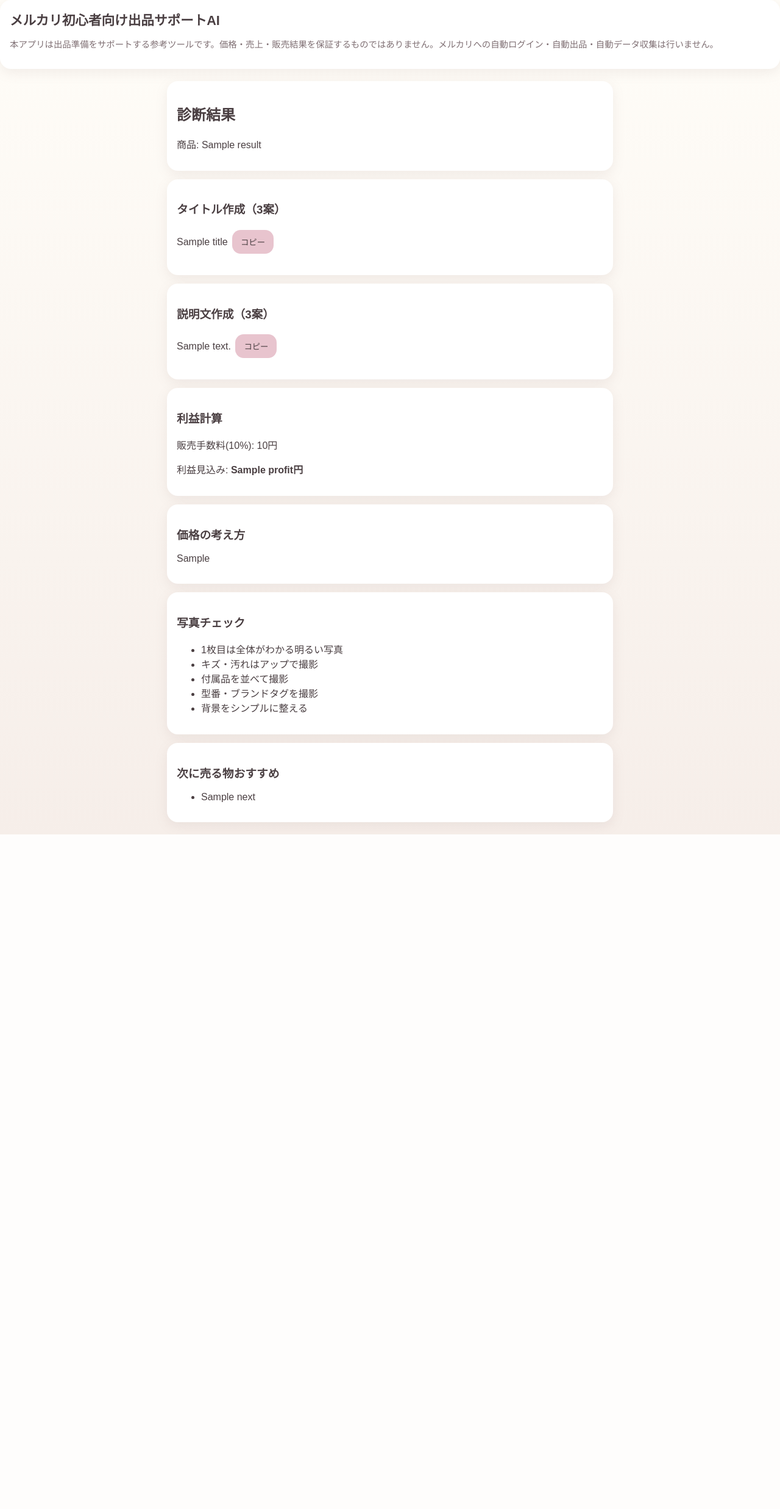
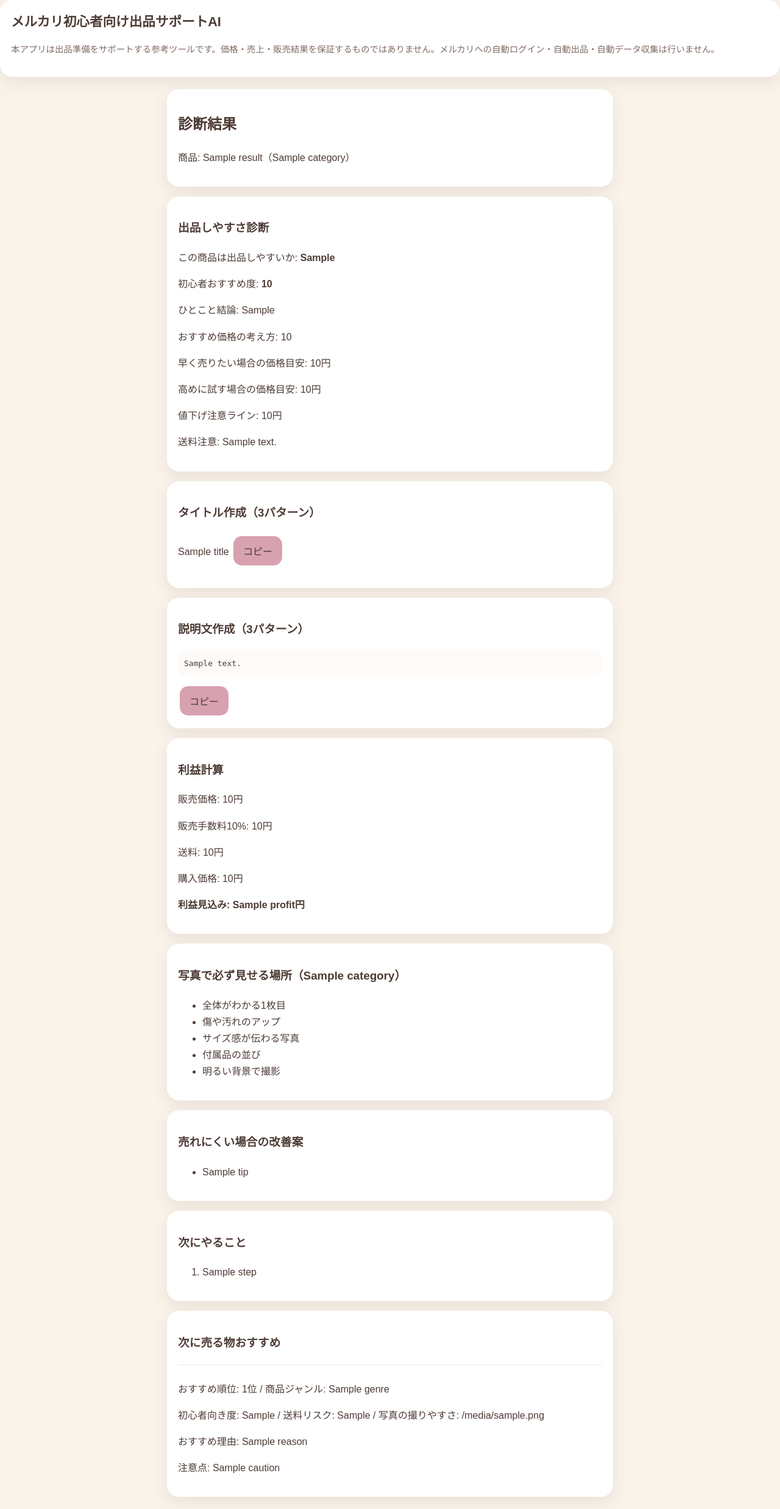
Before and after one commit to paounzmimi-design/mercari_support_app, a Flask app: template templates/result.html in a window 1280 px wide. Shown: the whole page at 61% size. Before the commit the page ends 1368 px from the top, so only its background shows below. Run offline with Flask 3, Linux system fonts and the light colour scheme; the template is opened without the code that fills it: most values are stand-ins (such as "Sample title", 1, 10 or a date in 2020).

Commit message:
Enhance mercari app UX and diagnosis output for beginner sellers

```diff
--- a/app.py
+++ b/app.py
@@ -22,6 +22,17 @@ DISCLAIMER = (
     "価格・売上・販売結果を保証するものではありません。"
     "メルカリへの自動ログイン・自動出品・自動データ収集は行いません。"
 )
+
+CATEGORY_PHOTO_POINTS = {
+    "服": ["正面・背面の全体", "首元・袖口・裾", "タグ（サイズ/素材）", "シミや毛玉のアップ", "実物に近い色味"],
+    "靴": ["左右の全体", "つま先とかかとの減り", "靴底の状態", "中敷きやロゴ", "箱や付属品"],
+    "家電": ["正面の全体", "型番ラベル", "電源オン状態", "傷がある箇所", "付属ケーブルや説明書"],
+    "本": ["表紙と裏表紙", "背表紙の状態", "ページの焼けや書き込み", "付録の有無", "ISBNバーコード"],
+    "ゲーム": ["パッケージ表裏", "ディスク/カセット本体", "動作確認画面", "説明書や特典", "傷のアップ"],
+    "美容品": ["外観の全体", "残量がわかる写真", "成分表示や期限", "キャップやポンプ部分", "外箱や付属品"],
+    "バッグ": ["正面・背面・底面", "持ち手や角のスレ", "内側ポケット", "ファスナーや金具", "ブランドタグ"],
+    "その他": ["全体がわかる1枚目", "傷や汚れのアップ", "サイズ感が伝わる写真", "付属品の並び", "明るい背景で撮影"],
+}
 
 
 def ensure_data_files():
@@ -55,131 +66,125 @@ def is_login_valid():
     return datetime.utcnow() < datetime.fromisoformat(expires_at)
 
 
-def call_gemini(prompt: str):
-    api_key = os.getenv("GEMINI_API_KEY")
-    if not api_key:
-        return None
-    try:
-        import google.generativeai as genai
-
-        genai.configure(api_key=api_key)
-        model = genai.GenerativeModel("gemini-1.5-flash")
-        res = model.generate_content(prompt)
-        return (res.text or "").strip()
-    except Exception:
-        return None
+def condition_tag(condition):
+    c = condition.lower()
+    if "新品" in c or "未使用" in c:
+        return "新品・未使用"
+    if "美品" in c:
+        return "目立った傷や汚れなし"
+    if "使用感" in c or "キズ" in c or "汚れ" in c:
+        return "使用感あり"
+    return condition
 
 
-def fallback_generate(item_name, condition, category, notes):
-    titles = [
-        f"{condition} {item_name} すぐ使える 人気{category}",
-        f"初心者安心 {item_name} {condition} {category}",
-        f"美品感あり {item_name} {category} お得価格",
+def build_titles(item_name, condition, category):
+    clean_condition = condition_tag(condition)
+    return [
+        f"{item_name} {category} {clean_condition} 状態わかりやすくご案内",
+        f"{item_name} {clean_condition} 丁寧梱包で安心してお取引",
+        f"{item_name} {category} {clean_condition} 早め発送 すぐ使える",
     ]
-    descriptions = [
-        f"【商品名】{item_name}\n【状態】{condition}\n【カテゴリ】{category}\n【ポイント】{notes or '丁寧に保管しています。'}",
-        f"ご覧いただきありがとうございます。{item_name}の出品です。状態は{condition}です。{notes or '即購入OKです。'}",
-        f"{item_name}（{category}）です。{condition}のため、写真でご確認ください。{notes or '気になる点はコメントください。'}",
-    ]
-    return titles, descriptions
 
 
-def generate_listing_content(item_name, condition, category, notes):
-    prompt = f"""
-あなたはメルカリ出品サポートアシスタントです。
-以下の商品情報をもとに、初心者向けに日本語で回答してください。
-- 商品名: {item_name}
-- 状態: {condition}
-- カテゴリ: {category}
-- 補足: {notes}
+def build_descriptions(item_name, condition, category, notes):
+    notes_text = notes if notes else "自宅保管のため、細かな点は写真でご確認ください。"
+    shared = (
+        f"【商品名】{item_name}\n"
+        f"【カテゴリ】{category}\n"
+        f"【状態】{condition}\n"
+        f"【使用感】{notes_text}\n"
+        f"【傷・汚れ】目立つ点がある場合は写真と説明に記載します。\n"
+        f"【付属品】写真に写っているものがすべてです。\n"
+        f"【発送】匿名配送を予定、1〜2日で発送します。\n"
+        "【ひとこと】気持ちのよいお取引を心がけています。\n"
+        "※中古品のため、完璧を求める方はご購入前にご確認ください。"
+    )
+    short = (
+        f"{item_name}の出品です。状態は{condition}です。\n"
+        f"{notes_text}\n"
+        "写真で状態をご確認のうえ、ご検討ください。\n"
+        "匿名配送で1〜2日以内に発送予定です。"
+    )
+    safe = (
+        f"ご覧いただきありがとうございます。{item_name}（{category}）です。\n"
+        f"状態は{condition}で、{notes_text}\n"
+        "気になる箇所はできるだけ写真でわかるようにしています。\n"
+        "中古品にご理解のある方のみお願いいたします。ご不明点はお気軽にコメントください。"
+    )
+    return [shared, short, safe]
 
-出力形式:
-タイトル案:
-1. ...
-2. ...
-3. ...
 
-説明文案:
-1. ...
-2. ...
-3. ...
+def analyze_result(item_name, condition, category, notes, expected_price, shipping_cost, purchase_price, fee, profit):
+    easy = "出品しやすい" if category in ["服", "本", "美容品", "バッグ"] else "やや準備が必要"
+    beginner = "★★★★★" if easy == "出品しやすい" else "★★★☆☆"
+    quick_price = max(expected_price - 500, 300)
+    high_price = expected_price + 700
+    caution_line = max(expected_price - 1200, 300)
 
-価格の考え方:
-- ...
+    if shipping_cost > 800:
+        shipping_note = "送料が高めなので、配送方法の見直しで利益改善が期待できます。"
+    else:
+        shipping_note = "送料は許容範囲です。梱包サイズを抑えるとさらに安心です。"
 
-次に売る物おすすめ:
-- ...
-- ...
-- ...
-"""
-    text = call_gemini(prompt)
-    if not text:
-        titles, descriptions = fallback_generate(item_name, condition, category, notes)
-        return {
-            "titles": titles,
-            "descriptions": descriptions,
-            "pricing_advice": "相場検索で同一商品・同状態の価格を確認し、送料と手数料(10%)を差し引いて利益が出る価格に設定しましょう。",
-            "next_items": ["未使用コスメ", "ブランド小物", "季節家電"],
-        }
-
-    lines = [line.strip() for line in text.splitlines() if line.strip()]
-    titles, descriptions, next_items = [], [], []
-    pricing = []
-    section = None
-    for line in lines:
-        if "タイトル案" in line:
-            section = "titles"
-            continue
-        if "説明文案" in line:
-            section = "descriptions"
-            continue
-        if "価格の考え方" in line:
-            section = "pricing"
-            continue
-        if "次に売る物おすすめ" in line:
-            section = "next"
-            continue
-
-        content = line.split(".", 1)[-1].lstrip("-・ ")
-        if section == "titles" and len(titles) < 3:
-            titles.append(content)
-        elif section == "descriptions" and len(descriptions) < 3:
-            descriptions.append(content)
-        elif section == "pricing":
-            pricing.append(content)
-        elif section == "next" and len(next_items) < 3:
-            next_items.append(content)
-
-    if len(titles) < 3 or len(descriptions) < 3:
-        ft, fd = fallback_generate(item_name, condition, category, notes)
-        titles = (titles + ft)[:3]
-        descriptions = (descriptions + fd)[:3]
+    if profit < 0:
+        conclusion = "この価格だと赤字のため、価格調整または送料見直しがおすすめです。"
+    elif profit < 500:
+        conclusion = "出品は可能ですが利益が薄めです。価格か送料を少し調整しましょう。"
+    else:
+        conclusion = "初心者でも進めやすい条件です。このまま出品準備を進められます。"
 
     return {
-        "titles": titles[:3],
-        "descriptions": descriptions[:3],
-        "pricing_advice": "\n".join(pricing) if pricing else "相場と送料・手数料を確認して価格を決めましょう。",
-        "next_items": next_items[:3] if next_items else ["未使用コスメ", "ブランド小物", "季節家電"],
+        "listing_ease": easy,
+        "beginner_score": beginner,
+        "one_line": conclusion,
+        "price_thinking": "同じ商品の最近の売却価格を3件ほど確認し、手数料10%と送料を引いて利益が残る価格を基準にします。",
+        "quick_sell_price": quick_price,
+        "high_trial_price": high_price,
+        "discount_caution": caution_line,
+        "shipping_note": shipping_note,
+        "photo_must": CATEGORY_PHOTO_POINTS.get(category, CATEGORY_PHOTO_POINTS["その他"]),
+        "improve_if_slow": ["タイトル冒頭に商品名と型番を入れる", "1枚目を明るい全体写真に差し替える", "説明文に傷の場所を具体的に追記する"],
+        "next_actions": ["タイトル案から1つ選んでコピー", "説明文案に実物情報を追記", "価格を最終調整して出品"],
     }
 
 
-def save_history(entry):
-    history = load_json(HISTORY_FILE, {"history": []})
-    history["history"].append(entry)
-    save_json(HISTORY_FILE, history)
+def build_next_recommendations(category):
+    mapping = {
+        "服": ["服", "バッグ", "美容品"],
+        "靴": ["靴", "バッグ", "服"],
+        "家電": ["本", "ゲーム", "家電"],
+        "本": ["本", "美容品", "服"],
+        "ゲーム": ["ゲーム", "本", "美容品"],
+        "美容品": ["美容品", "服", "バッグ"],
+        "バッグ": ["バッグ", "服", "美容品"],
+    }
+    order = mapping.get(category, ["本", "服", "美容品"])
+    rows = []
+    for idx, g in enumerate(order, start=1):
+        rows.append(
+            {
+                "rank": idx,
+                "genre": g,
+                "beginner_fit": "高" if idx == 1 else "中",
+                "shipping_risk": "低" if g in ["本", "美容品", "服"] else "中",
+                "photo_ease": "撮りやすい" if g in ["本", "美容品"] else "普通",
+                "reason": f"{g}は状態説明の型が作りやすく、初心者でも出品手順を覚えやすいです。",
+                "caution": "サイズ・残量・傷の3点を必ず記載しましょう。",
+            }
+        )
+    return rows
 
 
+# routes below
 @app.context_processor
 def inject_global():
     return {"disclaimer": DISCLAIMER, "current_user": current_user(), "login_valid": is_login_valid()}
-
 
 @app.route("/")
 def index():
     if not is_login_valid():
         return redirect(url_for("login"))
     return render_template("top.html")
-
 
 @app.route("/login", methods=["GET", "POST"])
 def login():
@@ -189,12 +194,10 @@ def login():
         if not username:
             flash("ユーザー名を入力してください。")
             return render_template("login.html")
-
         users = load_json(USERS_FILE, {"users": []})
         if username not in users["users"]:
             users["users"].append(username)
             save_json(USERS_FILE, users)
-
         expires = datetime.utcnow() + timedelta(hours=24)
         session["username"] = username
         session["expires_at"] = expires.isoformat()
@@ -202,13 +205,11 @@ def login():
         return redirect(url_for("index"))
     return render_template("login.html")
 
-
 @app.route("/logout")
 def logout():
     session.clear()
     flash("ログアウトしました。")
     return redirect(url_for("login"))
-
 
 @app.route("/diagnose", methods=["GET", "POST"])
 def diagnose():
@@ -217,39 +218,30 @@ def diagnose():
     if request.method == "POST":
         item_name = request.form.get("item_name", "").strip()
         condition = request.form.get("condition", "").strip()
-        category = request.form.get("category", "").strip()
+        category = request.form.get("category", "").strip() or "その他"
         notes = request.form.get("notes", "").strip()
         purchase_price = int(request.form.get("purchase_price") or 0)
         expected_price = int(request.form.get("expected_price") or 0)
         shipping_cost = int(request.form.get("shipping_cost") or 0)
-
-        generated = generate_listing_content(item_name, condition, category, notes)
         fee = int(expected_price * 0.1)
         profit = expected_price - purchase_price - shipping_cost - fee
 
+        titles = build_titles(item_name, condition, category)
+        descriptions = build_descriptions(item_name, condition, category, notes)
+        analysis = analyze_result(item_name, condition, category, notes, expected_price, shipping_cost, purchase_price, fee, profit)
+        next_recommendations = build_next_recommendations(category)
+
         result = {
-            "id": str(uuid.uuid4()),
-            "user": current_user(),
-            "created_at": datetime.utcnow().isoformat(),
-            "item_name": item_name,
-            "condition": condition,
-            "category": category,
-            "notes": notes,
-            "titles": generated["titles"],
-            "descriptions": generated["descriptions"],
-            "pricing_advice": generated["pricing_advice"],
-            "next_items": generated["next_items"],
-            "purchase_price": purchase_price,
-            "expected_price": expected_price,
-            "shipping_cost": shipping_cost,
-            "fee": fee,
-            "profit": profit,
+            "id": str(uuid.uuid4()), "user": current_user(), "created_at": datetime.utcnow().isoformat(),
+            "item_name": item_name, "condition": condition, "category": category, "notes": notes,
+            "titles": titles, "descriptions": descriptions, "purchase_price": purchase_price,
+            "expected_price": expected_price, "shipping_cost": shipping_cost, "fee": fee, "profit": profit,
+            "analysis": analysis, "next_recommendations": next_recommendations,
         }
         save_history(result)
         session["latest_result"] = result
         return redirect(url_for("result"))
     return render_template("diagnose.html")
-
 
 @app.route("/result")
 def result():
@@ -261,7 +253,6 @@ def result():
         return redirect(url_for("diagnose"))
     return render_template("result.html", result=data)
 
-
 @app.route("/history")
 def history():
     if not is_login_valid():
@@ -270,18 +261,10 @@ def history():
     user_data = [h for h in reversed(data["history"]) if h.get("user") == current_user()]
     return render_template("history.html", records=user_data)
 
-
 @app.route("/api/photo_checklist")
 def photo_checklist():
-    checklist = [
-        "1枚目は全体がわかる明るい写真",
-        "キズ・汚れはアップで撮影",
-        "付属品を並べて撮影",
-        "型番・ブランドタグを撮影",
-        "背景をシンプルに整える",
-    ]
-    return jsonify(checklist)
-
+    category = request.args.get("category", "その他")
+    return jsonify(CATEGORY_PHOTO_POINTS.get(category, CATEGORY_PHOTO_POINTS["その他"]))
 
 if __name__ == "__main__":
     ensure_data_files()
--- a/static/css/style.css
+++ b/static/css/style.css
@@ -1,12 +1,21 @@
-:root { --bg:#fffdf8; --card:#fff; --accent:#d7a4b1; --sub:#7f6f73; }
+:root { --bg:#f9f3ea; --card:#ffffff; --accent:#d8a1b0; --accent-dark:#bf8193; --text:#4d3b35; --sub:#7f6b63; }
 * { box-sizing:border-box; }
-body { margin:0; font-family:"Hiragino Kaku Gothic ProN", sans-serif; background:linear-gradient(#fffdf8,#f6eee9); color:#4a3f42; }
+body { margin:0; font-family:"Hiragino Kaku Gothic ProN", sans-serif; background:var(--bg); color:var(--text); line-height:1.7; }
 .container { max-width:760px; margin:20px auto; padding:0 14px; }
-.card { background:var(--card); border-radius:18px; padding:16px; margin-bottom:14px; box-shadow:0 6px 20px rgba(145,120,126,.12); }
+.card { background:var(--card); border-radius:20px; padding:18px; margin-bottom:16px; box-shadow:0 8px 24px rgba(130,96,87,.12); }
 .header h1 { margin:0 0 8px; font-size:1.35rem; }
-nav a,.button,button { background:#e8c4ce; color:#4a3f42; border:none; border-radius:14px; padding:10px 14px; text-decoration:none; margin:3px; display:inline-block; }
-.form label { display:block; margin:10px 0; }
-.form input,.form textarea { width:100%; padding:10px; border-radius:12px; border:1px solid #e6d7d2; }
+nav a,.button,button { background:var(--accent); color:var(--text); border:none; border-radius:14px; padding:12px 16px; text-decoration:none; margin:3px; display:inline-block; font-size:1rem; }
+button:hover,.button:hover,nav a:hover { background:var(--accent-dark); color:#fff; }
+.button.large { width:100%; text-align:center; font-weight:700; }
+.form label { display:block; margin:12px 0; }
+.form input,.form textarea { width:100%; padding:12px; border-radius:12px; border:1px solid #e6d7d2; background:#fffefc; }
 .muted { color:var(--sub); font-size:.9rem; }
 .history-item { border-top:1px solid #f0e7e2; padding-top:10px; margin-top:10px; }
-@media (max-width:600px){ .header h1{font-size:1.1rem;} }
+.feature-grid.one-col { display:grid; grid-template-columns:1fr; gap:10px; }
+.mini-card { background:#fff8fb; border:1px solid #f0d8df; border-radius:14px; padding:10px 12px; }
+pre { white-space:pre-wrap; background:#fdfaf8; padding:10px; border-radius:12px; }
+.copy-feedback { color:#8b5f6c; font-size:.9rem; margin-left:8px; }
+.warn { color:#9d1f35; font-weight:700; }
+.caution { color:#8b5a23; font-weight:700; }
+.strong { font-weight:700; }
+@media (max-width:600px){ .header h1{font-size:1.1rem;} .container{padding:0 10px;} }
--- a/static/js/app.js
+++ b/static/js/app.js
@@ -2,14 +2,18 @@ document.addEventListener("DOMContentLoaded", async () => {
   document.querySelectorAll(".copy-btn").forEach((btn) => {
     btn.addEventListener("click", async () => {
       await navigator.clipboard.writeText(btn.dataset.copy || "");
-      btn.textContent = "コピー済み";
-      setTimeout(() => (btn.textContent = "コピー"), 1200);
+      const feedback = btn.parentElement.querySelector(".copy-feedback") || btn.nextElementSibling;
+      if (feedback) {
+        feedback.textContent = "コピーしました";
+        setTimeout(() => (feedback.textContent = ""), 2000);
+      }
     });
   });
 
   const list = document.getElementById("photo-checklist");
   if (list) {
-    const res = await fetch("/api/photo_checklist");
+    const category = list.dataset.category || "その他";
+    const res = await fetch(`/api/photo_checklist?category=${encodeURIComponent(category)}`);
     const data = await res.json();
     data.forEach((item) => {
       const li = document.createElement("li");
--- a/templates/result.html
+++ b/templates/result.html
@@ -1,10 +1,44 @@
 {% extends 'base.html' %}
 {% block content %}
-<section class="card"><h2>診断結果</h2><p>商品: {{ result.item_name }}</p></section>
-<section class="card"><h3>タイトル作成（3案）</h3>{% for t in result.titles %}<p>{{ t }} <button class="copy-btn" data-copy="{{ t }}">コピー</button></p>{% endfor %}</section>
-<section class="card"><h3>説明文作成（3案）</h3>{% for d in result.descriptions %}<p>{{ d }} <button class="copy-btn" data-copy="{{ d }}">コピー</button></p>{% endfor %}</section>
-<section class="card"><h3>利益計算</h3><p>販売手数料(10%): {{ result.fee }}円</p><p>利益見込み: <strong>{{ result.profit }}円</strong></p></section>
-<section class="card"><h3>価格の考え方</h3><p>{{ result.pricing_advice }}</p></section>
-<section class="card"><h3>写真チェック</h3><ul id="photo-checklist"></ul></section>
-<section class="card"><h3>次に売る物おすすめ</h3><ul>{% for n in result.next_items %}<li>{{ n }}</li>{% endfor %}</ul></section>
+<section class="card"><h2>診断結果</h2><p>商品: {{ result.item_name }}（{{ result.category }}）</p></section>
+
+<section class="card">
+  <h3>出品しやすさ診断</h3>
+  <p>この商品は出品しやすいか: <strong>{{ result.analysis.listing_ease }}</strong></p>
+  <p>初心者おすすめ度: <strong>{{ result.analysis.beginner_score }}</strong></p>
+  <p>ひとこと結論: {{ result.analysis.one_line }}</p>
+  <p>おすすめ価格の考え方: {{ result.analysis.price_thinking }}</p>
+  <p>早く売りたい場合の価格目安: {{ result.analysis.quick_sell_price }}円</p>
+  <p>高めに試す場合の価格目安: {{ result.analysis.high_trial_price }}円</p>
+  <p>値下げ注意ライン: {{ result.analysis.discount_caution }}円</p>
+  <p>送料注意: {{ result.analysis.shipping_note }}</p>
+</section>
+
+<section class="card"><h3>タイトル作成（3パターン）</h3>{% for t in result.titles %}<p>{{ t }} <button class="copy-btn" data-copy="{{ t }}">コピー</button><span class="copy-feedback"></span></p>{% endfor %}</section>
+<section class="card"><h3>説明文作成（3パターン）</h3>{% for d in result.descriptions %}<div class="text-block"><pre>{{ d }}</pre><button class="copy-btn" data-copy="{{ d }}">コピー</button><span class="copy-feedback"></span></div>{% endfor %}</section>
+
+<section class="card">
+  <h3>利益計算</h3>
+  <div class="profit-grid">
+    <p>販売価格: {{ result.expected_price }}円</p><p>販売手数料10%: {{ result.fee }}円</p>
+    <p>送料: {{ result.shipping_cost }}円</p><p>購入価格: {{ result.purchase_price }}円</p>
+    <p class="strong">利益見込み: {{ result.profit }}円</p>
+  </div>
+  {% if result.profit < 0 %}<p class="warn">⚠ 赤字です。価格見直しが必要です。</p>
+  {% elif result.profit < 500 %}<p class="caution">利益が少ないため、送料・価格を再確認しましょう。</p>{% endif %}
+</section>
+
+<section class="card"><h3>写真で必ず見せる場所（{{ result.category }}）</h3><ul id="photo-checklist" data-category="{{ result.category }}"></ul></section>
+<section class="card"><h3>売れにくい場合の改善案</h3><ul>{% for tip in result.analysis.improve_if_slow %}<li>{{ tip }}</li>{% endfor %}</ul></section>
+<section class="card"><h3>次にやること</h3><ol>{% for step in result.analysis.next_actions %}<li>{{ step }}</li>{% endfor %}</ol></section>
+
+<section class="card"><h3>次に売る物おすすめ</h3>
+{% for n in result.next_recommendations %}
+<div class="history-item">
+  <p>おすすめ順位: {{ n.rank }}位 / 商品ジャンル: {{ n.genre }}</p>
+  <p>初心者向き度: {{ n.beginner_fit }} / 送料リスク: {{ n.shipping_risk }} / 写真の撮りやすさ: {{ n.photo_ease }}</p>
+  <p>おすすめ理由: {{ n.reason }}</p><p>注意点: {{ n.caution }}</p>
+</div>
+{% endfor %}
+</section>
 {% endblock %}
```
Also changed, not shown: templates/diagnose.html (+8 -4 lines), templates/top.html (+23 -3 lines).
